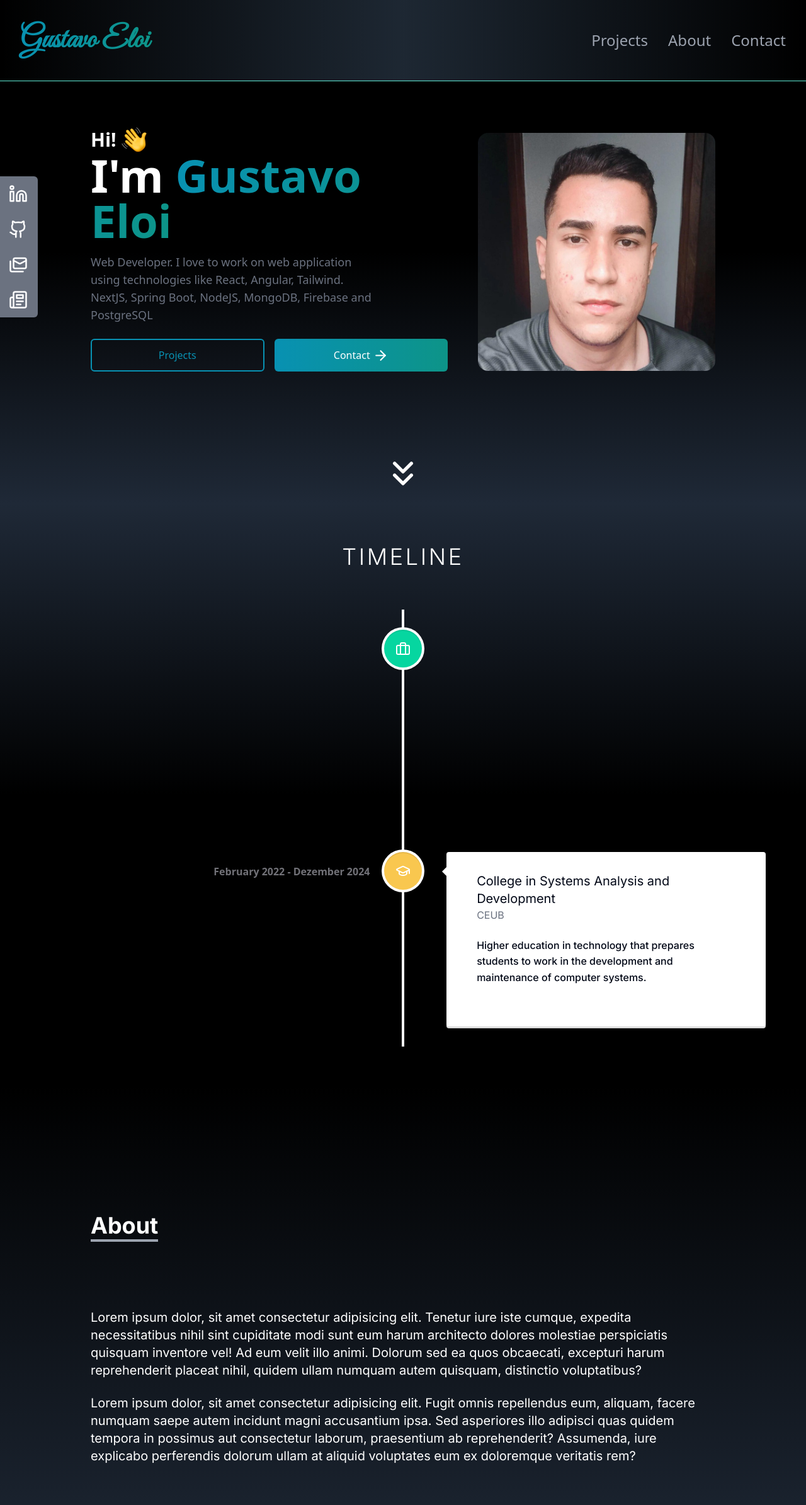
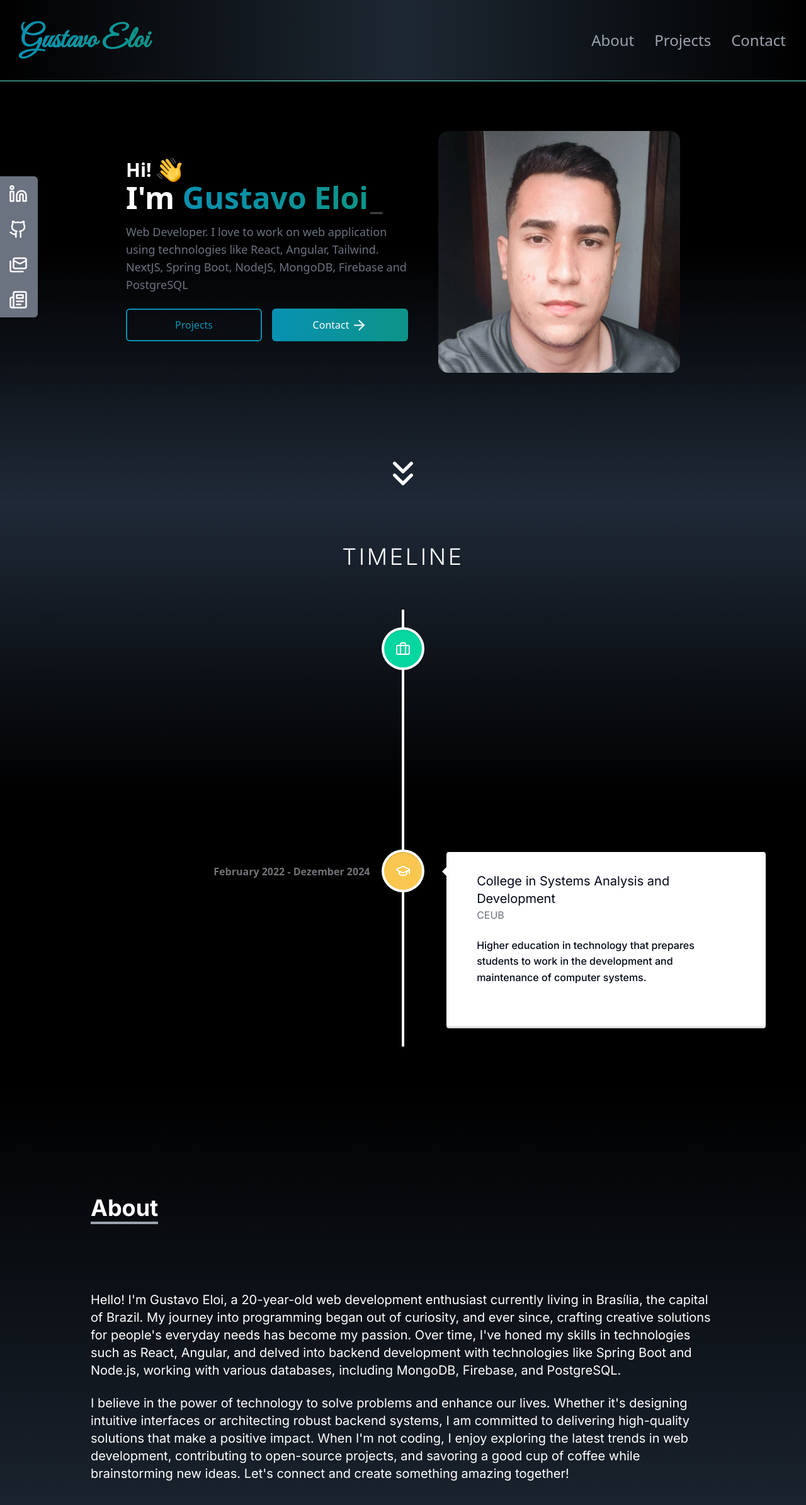
Before and after one commit to gustavoeloi/web-portfolio, a React (Vite) app: page / in a window 1280 px wide. Shown: the top 2390 px of the page at 63% size. Built offline with nearby package versions, Linux system fonts and the light colour scheme.

Commit message:
feat: add a typewriter effect on h1 main

```diff
--- a/package.json
+++ b/package.json
@@ -21,6 +21,7 @@
     "react-dom": "^18.2.0",
     "react-router-dom": "^6.22.1",
     "react-scroll": "^1.9.0",
+    "react-simple-typewriter": "^5.0.1",
     "react-vertical-timeline-component": "^3.6.0",
     "tailwind-merge": "^2.2.1",
     "tailwindcss-animate": "^1.0.7"
--- a/src/components/Navbar.tsx
+++ b/src/components/Navbar.tsx
@@ -3,8 +3,8 @@ import { useState } from "react";
 import { Link } from "react-scroll";
 
 const navLinks = [
+  { id: 3, label: "About", to: "about" },
   { id: 2, label: "Projects", to: "projects" },
-  { id: 3, label: "About", to: "about" },
   { id: 4, label: "Contact", to: "contact" },
 ];
 
@@ -24,13 +24,7 @@ const Navbar = () => {
 
         <ul className="hidden md:flex">
           {navLinks.map((item) => (
-            <Link
-              onClick={() => setIsMenuOpen(!isMenuOpen)}
-              key={item.id}
-              to={item.to}
-              smooth={true}
-              duration={500}
-            >
+            <Link key={item.id} to={item.to} smooth={true} duration={500}>
               <li className="px-4 cursor-pointer text-2xl capitalize font-medim text-gray-400 hover:scale-105 duration-200">
                 {item.label}
               </li>
--- a/src/components/TimeLine.tsx
+++ b/src/components/TimeLine.tsx
@@ -14,11 +14,11 @@ const TimeLine = () => {
   const schoolIconStyles = { background: "#f9c74f", color: "#ffff" };
 
   return (
-    <div
-      id="timeline"
-      className="bg-gradient-to-t from-black via-black to-gray-800 py-16"
-    >
-      <h1 className="text-center text-4xl font-light  text-white font-base mb-16 uppercase tracking-widest">
+    <div className="bg-gradient-to-t from-black via-black to-gray-800 py-16">
+      <h1
+        id="timeline"
+        className="text-center text-4xl font-light  text-white font-base mb-16 uppercase tracking-widest"
+      >
         TimeLine
       </h1>
       <VerticalTimeline>
--- a/src/pages/About.tsx
+++ b/src/pages/About.tsx
@@ -1,4 +1,7 @@
 const About = () => {
+  const thisYear = new Date().getFullYear();
+  const myBirthday = thisYear - 2004;
+
   return (
     <div className="w-full h-screen bg-gradient-to-t from-gray-800 to-black text-white font-base">
       <div className="max-w-screen-lg p-4 mx-auto flex flex-col justify-center w-full h-full">
@@ -11,21 +14,25 @@ const About = () => {
           </p>
         </div>
         <p className="text-xl mt-20">
-          Lorem ipsum dolor, sit amet consectetur adipisicing elit. Tenetur iure
-          iste cumque, expedita necessitatibus nihil sint cupiditate modi sunt
-          eum harum architecto dolores molestiae perspiciatis quisquam inventore
-          vel! Ad eum velit illo animi. Dolorum sed ea quos obcaecati, excepturi
-          harum reprehenderit placeat nihil, quidem ullam numquam autem
-          quisquam, distinctio voluptatibus?
+          Hello! I'm Gustavo Eloi, a {myBirthday}-year-old web development
+          enthusiast currently living in Brasília, the capital of Brazil. My
+          journey into programming began out of curiosity, and ever since,
+          crafting creative solutions for people's everyday needs has become my
+          passion. Over time, I've honed my skills in technologies such as
+          React, Angular, and delved into backend development with technologies
+          like Spring Boot and Node.js, working with various databases,
+          including MongoDB, Firebase, and PostgreSQL.
         </p>
         <br />
         <p className="text-xl">
-          Lorem ipsum dolor, sit amet consectetur adipisicing elit. Fugit omnis
-          repellendus eum, aliquam, facere numquam saepe autem incidunt magni
-          accusantium ipsa. Sed asperiores illo adipisci quas quidem tempora in
-          possimus aut consectetur laborum, praesentium ab reprehenderit?
-          Assumenda, iure explicabo perferendis dolorum ullam at aliquid
-          voluptates eum ex doloremque veritatis rem?
+          I believe in the power of technology to solve problems and enhance our
+          lives. Whether it's designing intuitive interfaces or architecting
+          robust backend systems, I am committed to delivering high-quality
+          solutions that make a positive impact. When I'm not coding, I enjoy
+          exploring the latest trends in web development, contributing to
+          open-source projects, and savoring a good cup of coffee while
+          brainstorming new ideas. Let's connect and create something amazing
+          together!
         </p>
       </div>
     </div>
--- a/src/pages/Home.tsx
+++ b/src/pages/Home.tsx
@@ -4,6 +4,8 @@ import { ArrowRight, ChevronsDown } from "lucide-react";
 import TimeLine from "@/components/TimeLine";
 import { motion } from "framer-motion";
 import About from "./About";
+import "react-simple-typewriter/dist/index";
+import { Typewriter, Cursor } from "react-simple-typewriter/dist/index";
 
 import { Link } from "react-scroll";
 
@@ -26,11 +28,18 @@ const Home = () => {
           <p className="flex text-white font-bold items-center text-xl sm:text-3xl gap-2 ">
             Hi! <img src={handEmoji} alt="handEmoji" className="max-h-10 " />
           </p>
-          <h1 className="text-4xl sm:text-7xl font-bold text-bold text-white">
+          <h1 className="text-4xl sm:text-5xl font-bold text-bold text-white">
             I'm{" "}
             <span className="bg-clip-text bg-gradient-to-r from-cyan-600 to-teal-600 text-transparent">
-              Gustavo Eloi
+              <Typewriter
+                words={["Gustavo Eloi", "Web Developer"]}
+                loop={5}
+                deleteSpeed={50}
+                delaySpeed={1000}
+                typeSpeed={60}
+              />
             </span>
+            <Cursor cursorStyle="_" />
           </h1>
           <h2 className="text-gray-500 py-4 max-w-md text-lg ">
             Web Developer. I love to work on web application using technologies
```
Also changed, not shown: 1 other file (tests, documents, lock files or other folders).
